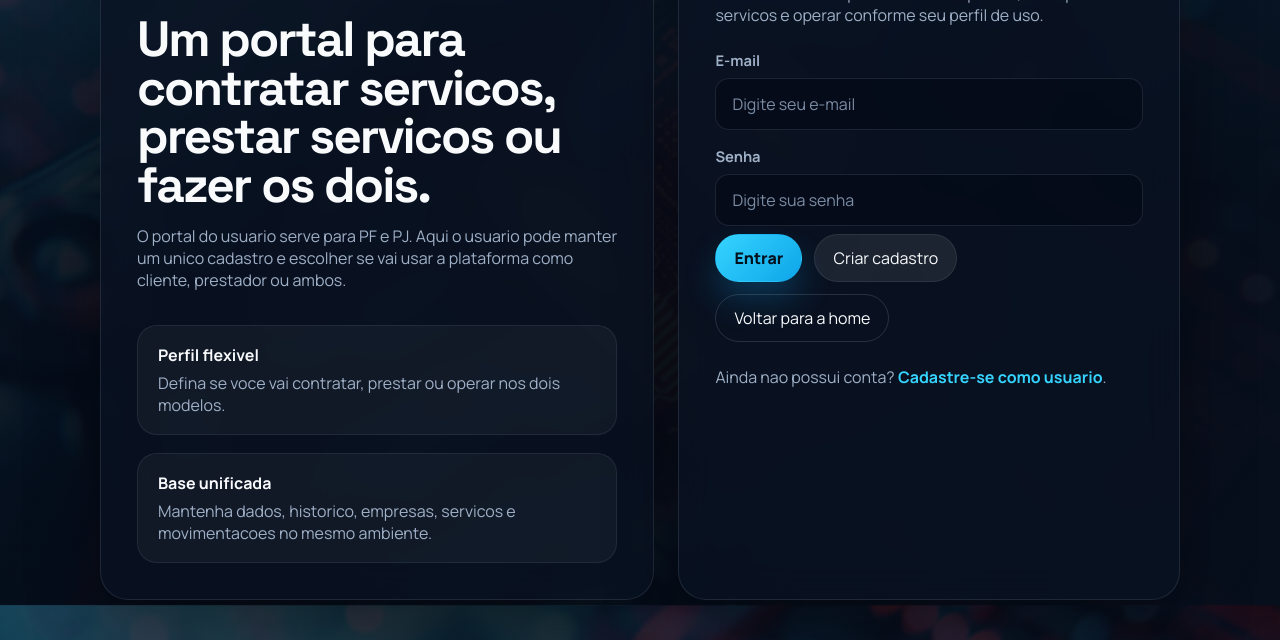
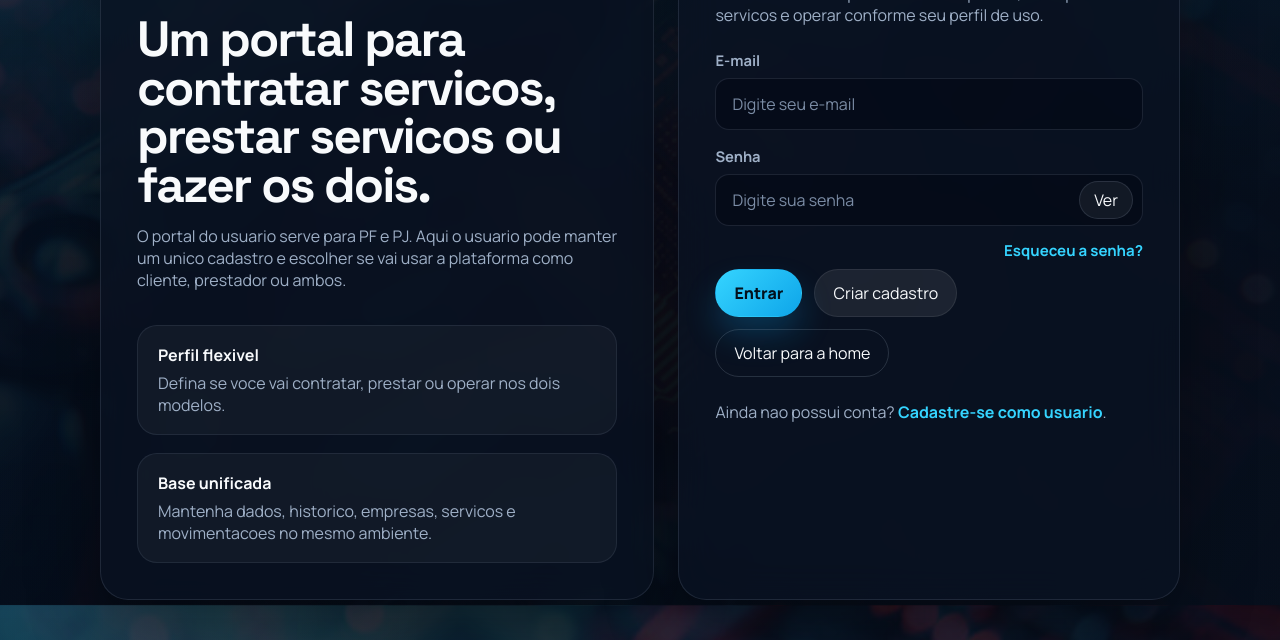
Before and after one commit to mikaelwilha221-hub/autoid, a website: page index.html in a window 1280 px wide. Shown: the part 195-835 px from the top of the page. Drawn offline with Linux system fonts and the light colour scheme.

Commit message:
Adiciona visualizacao de senha e recuperacao

```diff
--- a/css/style.css
+++ b/css/style.css
@@ -326,6 +326,46 @@ textarea:focus {
 
 .cadastro-link a {
   color: var(--accent);
+  font-weight: 700;
+}
+
+.password-field {
+  position: relative;
+}
+
+.password-field input {
+  padding-right: 112px;
+}
+
+.password-toggle {
+  position: absolute;
+  top: 50%;
+  right: 10px;
+  transform: translateY(-50%);
+  min-height: 38px;
+  padding: 0 14px;
+  border-radius: 999px;
+  border: 1px solid rgba(148, 163, 184, 0.18);
+  background: rgba(255, 255, 255, 0.06);
+  color: var(--text);
+  cursor: pointer;
+  transition: background 0.2s ease, border-color 0.2s ease;
+}
+
+.password-toggle:hover {
+  background: rgba(53, 212, 255, 0.12);
+  border-color: rgba(53, 212, 255, 0.32);
+}
+
+.auth-links {
+  display: flex;
+  justify-content: flex-end;
+  margin-top: 14px;
+}
+
+.auth-links a {
+  color: var(--accent);
+  font-size: 0.94rem;
   font-weight: 700;
 }
 
--- a/index.html
+++ b/index.html
@@ -44,8 +44,14 @@
         </div>
         <div class="field">
           <label for="senha">Senha</label>
-          <input id="senha" type="password" placeholder="Digite sua senha">
+          <div class="password-field">
+            <input id="senha" type="password" placeholder="Digite sua senha">
+            <button class="password-toggle" type="button" aria-label="Mostrar senha" aria-pressed="false" onclick="alternarSenha('senha', this)">Ver</button>
+          </div>
         </div>
+      </div>
+      <div class="auth-links">
+        <a href="recuperar-senha.html">Esqueceu a senha?</a>
       </div>
       <div class="form-actions">
         <button class="btn" onclick="login()">Entrar</button>
@@ -59,6 +65,17 @@
 
   <script src="api.js"></script>
   <script>
+    function alternarSenha(inputId, button) {
+      const input = document.getElementById(inputId);
+      if (!input) return;
+
+      const mostrando = input.type === "text";
+      input.type = mostrando ? "password" : "text";
+      button.textContent = mostrando ? "Ver" : "Ocultar";
+      button.setAttribute("aria-label", mostrando ? "Mostrar senha" : "Ocultar senha");
+      button.setAttribute("aria-pressed", String(!mostrando));
+    }
+
     async function login() {
       const user = document.getElementById("usuario").value.trim();
       const pass = document.getElementById("senha").value.trim();
```
Also changed, not shown: login-empresa.html (+18 -1 lines), recuperar-senha.html (added, +54 -0 lines).
